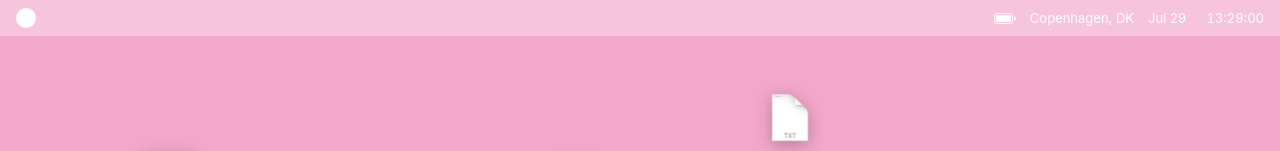
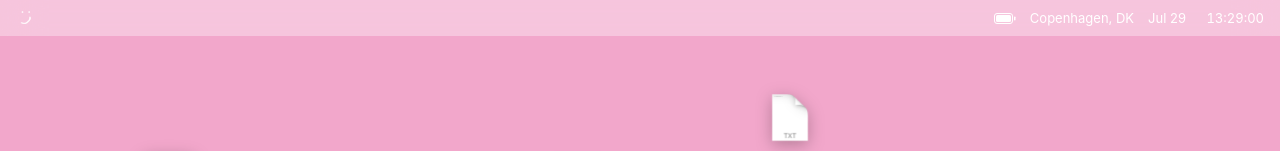
Before and after one commit to tetetootoo/half-odd-web, a React (Vite) app: page / in a window 1280 px wide. Shown: the top 151 px of the page. Built offline with nearby package versions, Linux system fonts and the light colour scheme.

Commit message:
Replace menu bar logo placeholder circle with the smiley mark

```diff
--- a/src/components/MenuBar/MenuBar.module.css
+++ b/src/components/MenuBar/MenuBar.module.css
@@ -16,8 +16,7 @@
 .logo {
   width: 20px;
   height: 20px;
-  border-radius: 50%;
-  background: #fff;
+  object-fit: contain;
 }
 
 .right {
--- a/src/components/MenuBar/MenuBar.tsx
+++ b/src/components/MenuBar/MenuBar.tsx
@@ -16,7 +16,7 @@ export function MenuBar() {
 
   return (
     <header className={styles.menuBar}>
-      <div className={styles.logo} aria-hidden="true" />
+      <img className={styles.logo} src="/icons/logo.png" alt="" aria-hidden="true" />
       <div className={styles.right}>
         <svg
           className={styles.battery}
```
Also changed, not shown: public/icons/logo.png (added).
